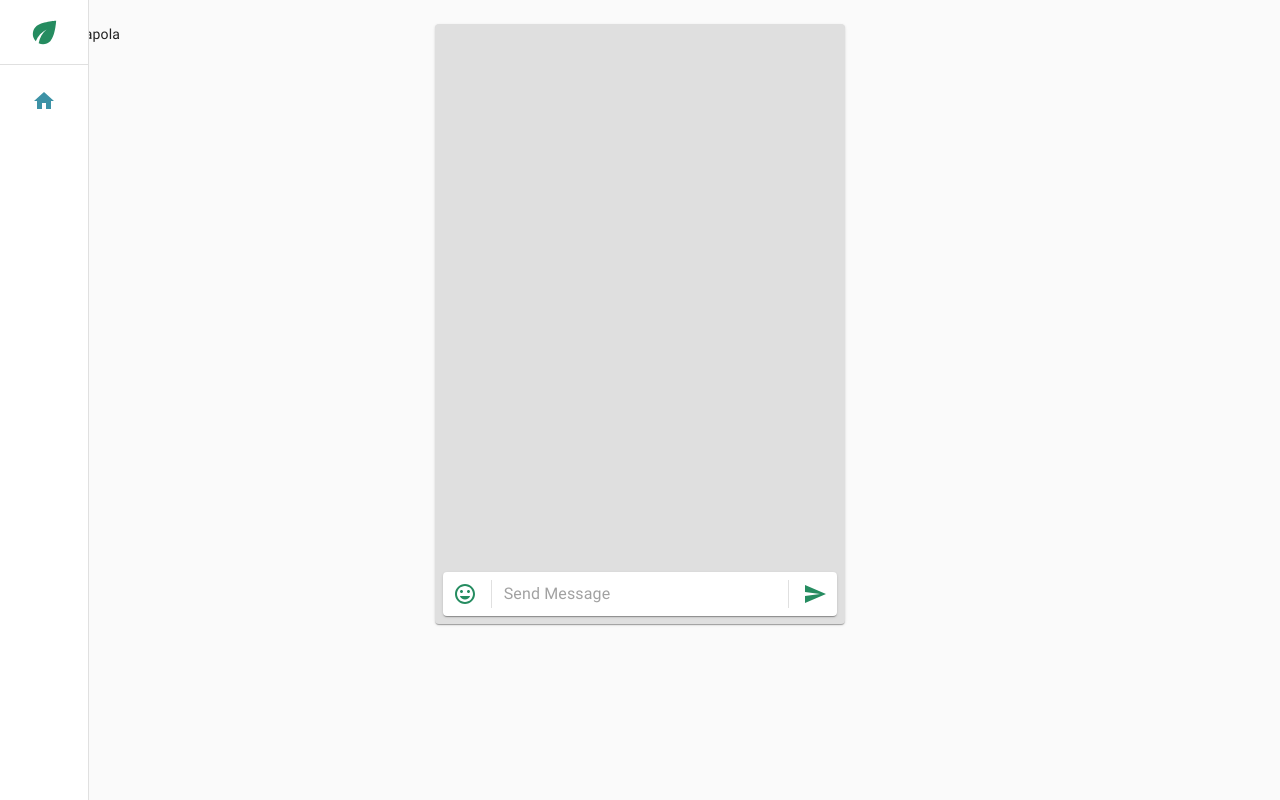
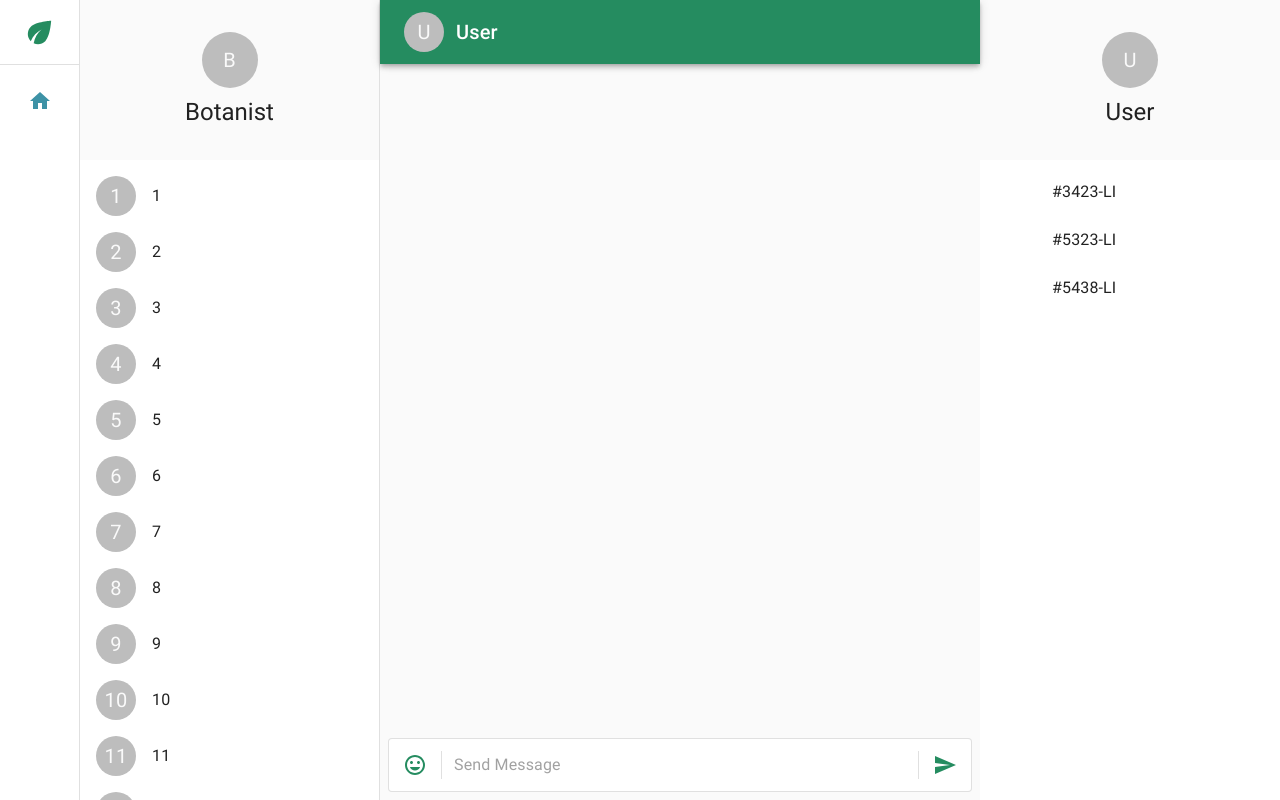
Before and after one commit to Gsangi/PlantCare, a React (Create React App) app: page / in a window 1280 px wide. Built offline with nearby package versions, Linux system fonts and the light colour scheme; what amazon-cognito-identity-js would draw is missing.

Commit message:
Updating ChatBox.js

```diff
--- a/public/index.html
+++ b/public/index.html
@@ -9,10 +9,10 @@
     <meta name="theme-color" content="#000000" />
     <meta
       name="description"
-      content="Web site created using create-react-app"
+      content="Website only for LeafyIsland Support"
     />
     <link rel="preconnect" href="https://fonts.gstatic.com" />
-    <title>React App</title>
+    <title>Plant Care</title>
   </head>
   <body style="margin: 0">
     <noscript
--- a/src/components/ChatBox.jsx
+++ b/src/components/ChatBox.jsx
@@ -2,50 +2,70 @@ import React, { useState } from "react"
 import Paper from "@material-ui/core/Paper"
 import InsertEmoticonIcon from "@material-ui/icons/InsertEmoticon"
 import Typography from "@material-ui/core/Typography"
+import InputBase from "@material-ui/core/InputBase"
+import AppBar from "@material-ui/core/AppBar"
+import Toolbar from "@material-ui/core/Toolbar"
+import Button from "@material-ui/core/Button"
 import IconButton from "@material-ui/core/IconButton"
-import InputBase from "@material-ui/core/InputBase"
+import MenuIcon from "@material-ui/icons/Menu"
 import Grid from "@material-ui/core/Grid"
 import Divider from "@material-ui/core/Divider"
 import { makeStyles } from "@material-ui/core/styles"
 import SendIcon from "@material-ui/icons/Send"
+import Avatar from "@material-ui/core/Avatar"
 
 const useStyles = makeStyles((theme) => ({
   root: {
+    height: "100vh",
+    display: "flex",
+    flexDirection: "column",
+  },
+  chat: {
     padding: theme.spacing(1),
-    height: 600,
-    backgroundColor: "#dfdfdf"
+    backgroundColor: theme.palette.background.default,
+    flex: 1,
+    position: "relative",
+    overflow: "auto",
   },
   messageMe: {
     backgroundColor: "white",
     padding: theme.spacing(1),
-    margin: theme.spacing(1)
+    margin: theme.spacing(1),
   },
   messageSender: {
     backgroundColor: "#FCEF87",
     padding: theme.spacing(1),
     margin: theme.spacing(1),
-    marginRight: "50px"
+    marginRight: "50px",
   },
   sendMessageBox: {
     display: "flex",
+    padding: theme.spacing(0.5),
     alignItems: "center",
-    alignSelf: "flex-end",
-    width: "100%"
+    bottom: 0,
+    left: 0,
+    right: 0,
+    position: "absolute",
+    margin: theme.spacing(1),
   },
   messageContainer: {
-    backgroundColor: "inherit"
+    height: "auto",
+    backgroundColor: "inherit",
   },
   input: {
     marginLeft: theme.spacing(1),
-    flex: 1
+    flex: 1,
   },
   iconButton: {
-    padding: 10
+    padding: 10,
   },
   divider: {
     height: 28,
-    margin: 4
-  }
+    margin: 4,
+  },
+  title: {
+    flexGrow: 1,
+  },
 }))
 
 class Message {
@@ -77,21 +97,27 @@ function ChatBox() {
   }
 
   return (
+    <div className={classes.root}>
+      <AppBar position="static">
+        <Toolbar>
+          <IconButton edge="start" color="inherit" aria-label="menu">
+            <Avatar>U</Avatar>
+          </IconButton>
+          <Typography variant="h6" className={classes.title}>
+            User
+          </Typography>
+        </Toolbar>
+      </AppBar>
       <Paper
-      className={classes.root}
+        elevation={0}
+        square
+        className={classes.chat}
         component={Grid}
         container
         direction="column"
         justify="space-between"
       >
-      <Grid
-        item
-        container
-        direction="column"
-        component={Paper}
-        elevation={0}
-        className={classes.messageContainer}
-      >
+        <Grid item container direction="column-reverse" className={classes.messageContainer}>
           {[...messages].map((m) =>
             m.me ? (
               <Grid item container justify="flex-end">
@@ -100,7 +126,7 @@ function ChatBox() {
                 </Paper>
               </Grid>
             ) : (
-            <Grid item container justify="flex-end">
+              <Grid item container justify="flex-start">
                 <Paper elevation={0} className={classes.messageSender}>
                   <Typography>{m.msg}</Typography>
                 </Paper>
@@ -108,8 +134,7 @@ function ChatBox() {
             )
           )}
         </Grid>
-      <Grid item>
-        <Paper component="form" className={classes.sendMessageBox}>
+        <Paper variant="outlined" component="form" className={classes.sendMessageBox}>
           <IconButton
             color="primary"
             type="button"
@@ -138,8 +163,8 @@ function ChatBox() {
             <SendIcon />
           </IconButton>
         </Paper>
-      </Grid>
       </Paper>
+    </div>
   )
 }
 
--- /dev/null
+++ b/src/components/UserInfo.jsx
@@ -0,0 +1,62 @@
+import React, { useState } from "react"
+import { makeStyles } from "@material-ui/core/styles"
+import Grid from "@material-ui/core/Grid"
+import Avatar from "@material-ui/core/Avatar"
+import Typography from "@material-ui/core/Typography"
+import List from "@material-ui/core/List"
+import ListItem from "@material-ui/core/ListItem"
+import ListItemText from "@material-ui/core/ListItemText"
+import Dialog from "@material-ui/core/Dialog"
+import DialogTitle from "@material-ui/core/DialogTitle"
+
+const useStyles = makeStyles((theme) => ({
+  root: {},
+  userProfile: {
+    padding: theme.spacing(4, 0, 3),
+    backgroundColor: theme.palette.background.default,
+  },
+  userAvatar: {
+    width: theme.spacing(7),
+    height: theme.spacing(7),
+    marginBottom: theme.spacing(1),
+  },
+}))
+
+export default function UserInfo() {
+  const classes = useStyles()
+  const [openDialog, setOpenDialog] = useState(false)
+  const [order, setOrder] = useState()
+
+  const handleDialogClose = () => {
+    setOpenDialog(false)
+  }
+
+  const handleShowOrderDetails = () => {
+    setOpenDialog(true)
+  }
+
+  return (
+    <div className={classes.root}>
+      <Grid container>
+        <Grid item container direction="column" alignItems="center" className={classes.userProfile}>
+          <Avatar className={classes.userAvatar}>U</Avatar>
+          <Typography variant="h5" color="textPrimary" gutterBottom>
+            User
+          </Typography>
+        </Grid>
+        <Grid item xs={12}>
+          <List>
+            {["#3423-LI", "#5323-LI", "#5438-LI"].map((e) => (
+              <ListItem button onClick={handleShowOrderDetails} key={e}>
+                <ListItemText inset primary={e} />
+              </ListItem>
+            ))}
+          </List>
+        </Grid>
+      </Grid>
+      <Dialog open={openDialog} onClose={handleDialogClose}>
+        <DialogTitle>Order</DialogTitle>
+      </Dialog>
+    </div>
+  )
+}
--- a/src/components/UsersList.jsx
+++ b/src/components/UsersList.jsx
@@ -1,13 +1,30 @@
 import React from "react"
 import { makeStyles } from "@material-ui/core/styles"
+import Paper from "@material-ui/core/Paper"
 import List from "@material-ui/core/List"
 import ListItem from "@material-ui/core/ListItem"
-import ListItemIcon from "@material-ui/core/ListItemIcon"
+import ListItemAvatar from "@material-ui/core/ListItemAvatar"
+import ListItemText from "@material-ui/core/ListItemText"
 import Avatar from "@material-ui/core/Avatar"
+import Grid from "@material-ui/core/Grid"
+import Typography from "@material-ui/core/Typography"
+import Divider from "@material-ui/core/Divider"
 
 const useStyles = makeStyles((theme) => ({
   root: {
-    width: "30%",
+    overflow: "auto",
+    height: "100vh",
+    paddingBottom: theme.spacing(2),
+    borderRight: "1px solid rgba(0, 0, 0, 0.12)",
+  },
+  userAvatar: {
+    width: theme.spacing(7),
+    height: theme.spacing(7),
+    marginBottom: theme.spacing(1),
+  },
+  botanist: {
+    padding: theme.spacing(4, 0, 3),
+    backgroundColor: theme.palette.background.default,
   },
 }))
 
@@ -16,16 +33,34 @@ export default function UsersList() {
 
   return (
     <div className={classes.root}>
-      {/*<List>*/}
-      {/*  {Array(20).map((e) => (*/}
-      {/*    <ListItem button key={e}>*/}
-      {/*      <ListItemIcon>*/}
-      {/*        <Avatar />*/}
-      {/*      </ListItemIcon>*/}
-      {/*    </ListItem>*/}
-      {/*  ))}*/}
-      {/*</List>*/}
-      HOla ka sapola
+      <Grid container>
+        <Grid
+          item
+          container
+          direction="column"
+          alignItems="center"
+          xs={12}
+          className={classes.botanist}
+        >
+          <Avatar className={classes.userAvatar}>B</Avatar>
+          <Typography variant="h5" color="textPrimary" gutterBottom>
+            Botanist
+          </Typography>
+        </Grid>
+        <Divider />
+        <Grid item xs={12}>
+          <List>
+            {[1, 2, 3, 4, 5, 6, 7, 8, 9, 10, 11, 12, 13, 14, 15].map((e) => (
+              <ListItem button key={e}>
+                <ListItemAvatar>
+                  <Avatar>{e}</Avatar>
+                </ListItemAvatar>
+                <ListItemText primary={e} />
+              </ListItem>
+            ))}
+          </List>
+        </Grid>
+      </Grid>
     </div>
   )
 }
--- a/src/navigations/MainNavigation.jsx
+++ b/src/navigations/MainNavigation.jsx
@@ -1,6 +1,6 @@
 import React from "react"
 import { useLocation, Link } from "react-router-dom"
-import Box from "@material-ui/core/Box"
+import Paper from "@material-ui/core/Paper"
 import List from "@material-ui/core/List"
 import ListItem from "@material-ui/core/ListItem"
 import ListItemIcon from "@material-ui/core/ListItem"
@@ -10,7 +10,7 @@ import EcoIcon from "@material-ui/icons/Eco"
 import HomeIcon from "@material-ui/icons/Home"
 import { makeStyles } from "@material-ui/core/styles"
 
-const drawerWidth = "auto"
+const drawerWidth = 80
 
 const useStyles = makeStyles((theme) => ({
   root: {
@@ -22,6 +22,9 @@ const useStyles = makeStyles((theme) => ({
   },
   drawerPaper: {
     width: drawerWidth,
+  },
+  drawerItem: {
+    justifyContent: "center",
   },
   toolbar: {
     display: "flex",
@@ -38,8 +41,7 @@ const useStyles = makeStyles((theme) => ({
   },
   content: {
     flexGrow: 1,
-    backgroundColor: theme.palette.background.default,
-    padding: theme.spacing(3),
+    backgroundColor: theme.palette.background.paper,
   },
 }))
 
@@ -63,7 +65,7 @@ export default function MainNavigation({ children }) {
         <Divider />
         <List>
           <ListItem button component={Link} to="/">
-            <ListItemIcon>
+            <ListItemIcon className={classes.drawerItem}>
               <HomeIcon color={location.pathname === "/" ? "secondary" : "action"} />
             </ListItemIcon>
           </ListItem>
--- a/src/screen/Home.jsx
+++ b/src/screen/Home.jsx
@@ -1,19 +1,11 @@
-import React, { useContext } from "react"
-import { Link } from "react-router-dom"
-import Box from "@material-ui/core/Box"
+import React, { useContext, useState } from "react"
 import Grid from "@material-ui/core/Grid"
 import { makeStyles } from "@material-ui/core/styles"
-import Drawer from "@material-ui/core/Drawer"
 import Divider from "@material-ui/core/Divider"
-import List from "@material-ui/core/List"
-import ListItem from "@material-ui/core/ListItem"
-import ListItemIcon from "@material-ui/core/ListItem"
-import ListItemText from "@material-ui/core/ListItemText"
-import EcoIcon from "@material-ui/icons/Eco"
-import HomeIcon from "@material-ui/icons/Home"
 import ChatBox from "../components/ChatBox"
 import MainNavigation from "../navigations/MainNavigation"
 import UsersList from "../components/UsersList"
+import UserInfo from "../components/UserInfo"
 
 const drawerWidth = 240
 
@@ -45,17 +37,20 @@ const useStyles = makeStyles((theme) => ({
 
 function Home() {
   const classes = useStyles()
+  const [showUserInfo, setShowUserInfo] = useState(false)
 
   return (
     <MainNavigation>
       <Grid container>
-        <Grid id="users-list" item xs={12} sm={4}>
+        <Grid id="users-list" item xs={12} sm={3}>
           <UsersList />
         </Grid>
-        <Grid id="chat-box" item xs={12} sm={4}>
+        <Grid id="chat-box" item xs={12} sm={6}>
           <ChatBox />
         </Grid>
-        <Grid id="info-box" item xs={12} sm={4}></Grid>
+        <Grid id="info-box" item xs={12} sm={3}>
+          <UserInfo />
+        </Grid>
       </Grid>
     </MainNavigation>
   )
```
Lines whose indentation alone changed are shown as unchanged.
